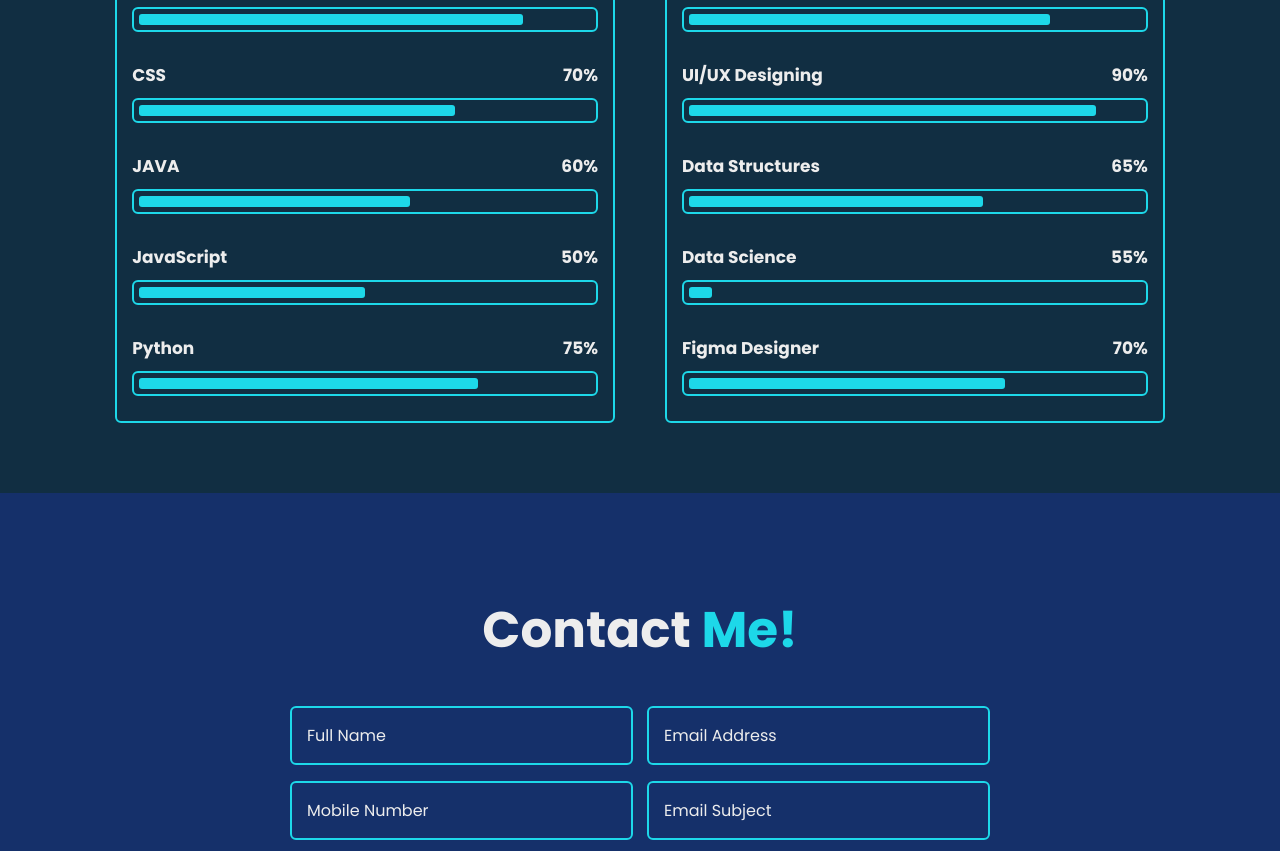
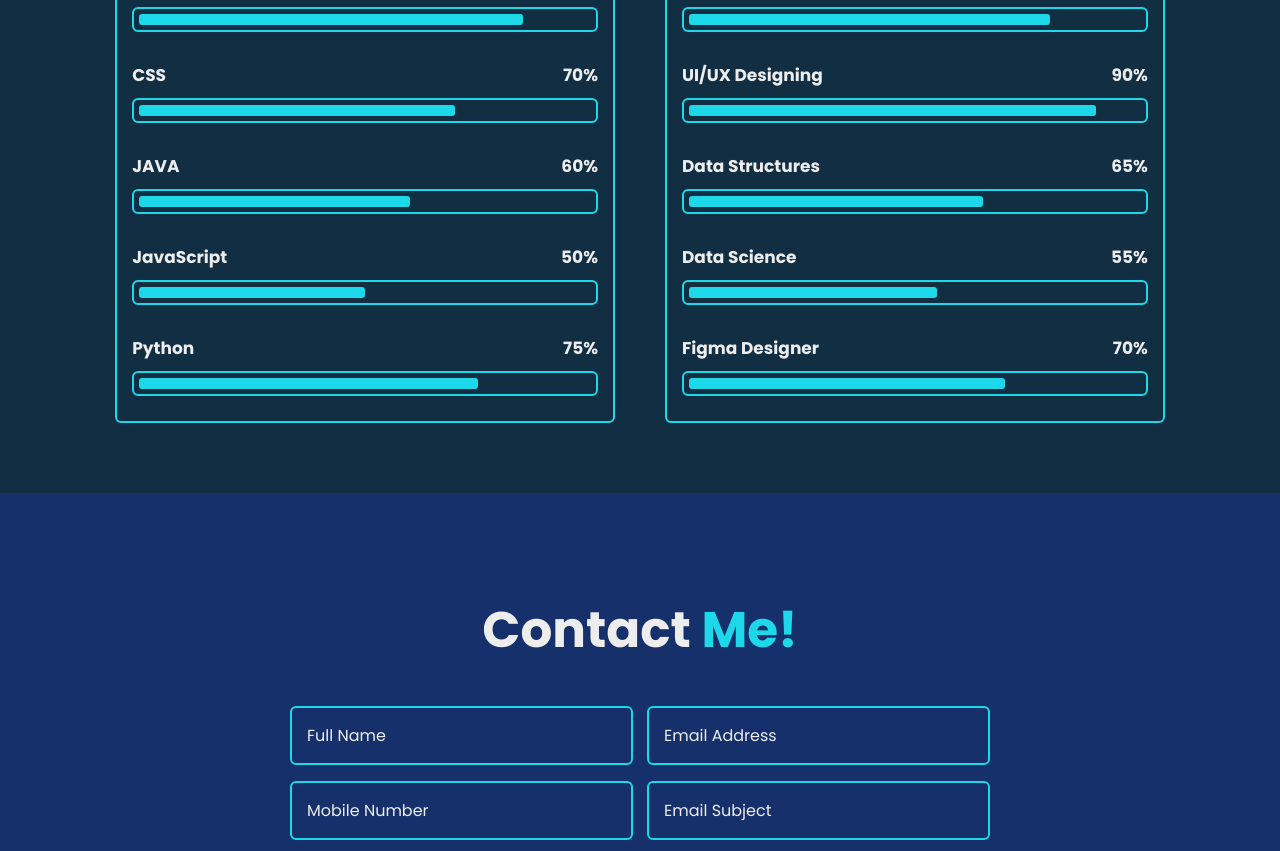
Before and after one commit to AnkitFirst/Ankit-portfolio, a plain HTML site: page index.html in a window 1280 px wide. Shown: the part 3823-4674 px from the top of the page. Drawn offline with nearby package versions, Linux system fonts and the light colour scheme.

Commit message:
Update style.css

```diff
--- a/style.css
+++ b/style.css
@@ -535,7 +535,7 @@ span {
     width: 65%;
 }
 .skills-column:nth-child(2) .skills-content .progress:nth-child(4) .bar span {
-    width: 5%;
+    width: 55%;
 }
 .skills-column:nth-child(2) .skills-content .progress:nth-child(5) .bar span {
     width: 70%;
```
